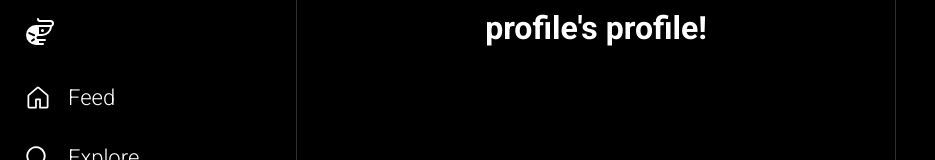
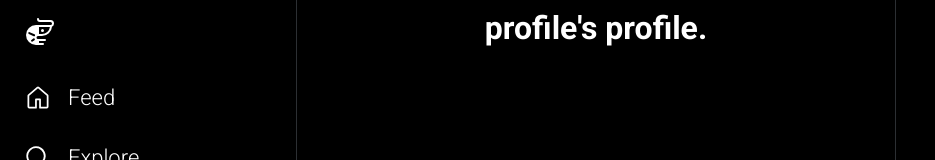
Before and after one commit to seafoodd/seafood-chat, a React (Vite) app: page /seafood-chat/profile in a window 1280 px wide. Shown: the top 160 px of the page, without its empty margins (0-935 px from the left). Built offline with nearby package versions, Linux system fonts and the light colour scheme.

Commit message:
test commit 2

```diff
--- a/src/pages/Profile.jsx
+++ b/src/pages/Profile.jsx
@@ -5,7 +5,7 @@ const Profile = () => {
   const username = useParams().username;
   return (
     <>
-      <div className='font-bold text-[32px] mt-4'>{username}&apos;s profile!</div>
+      <div className='font-bold text-[32px] mt-4'>{username}&apos;s profile.</div>
       <UnderConstruction />
     </>
   );
```
